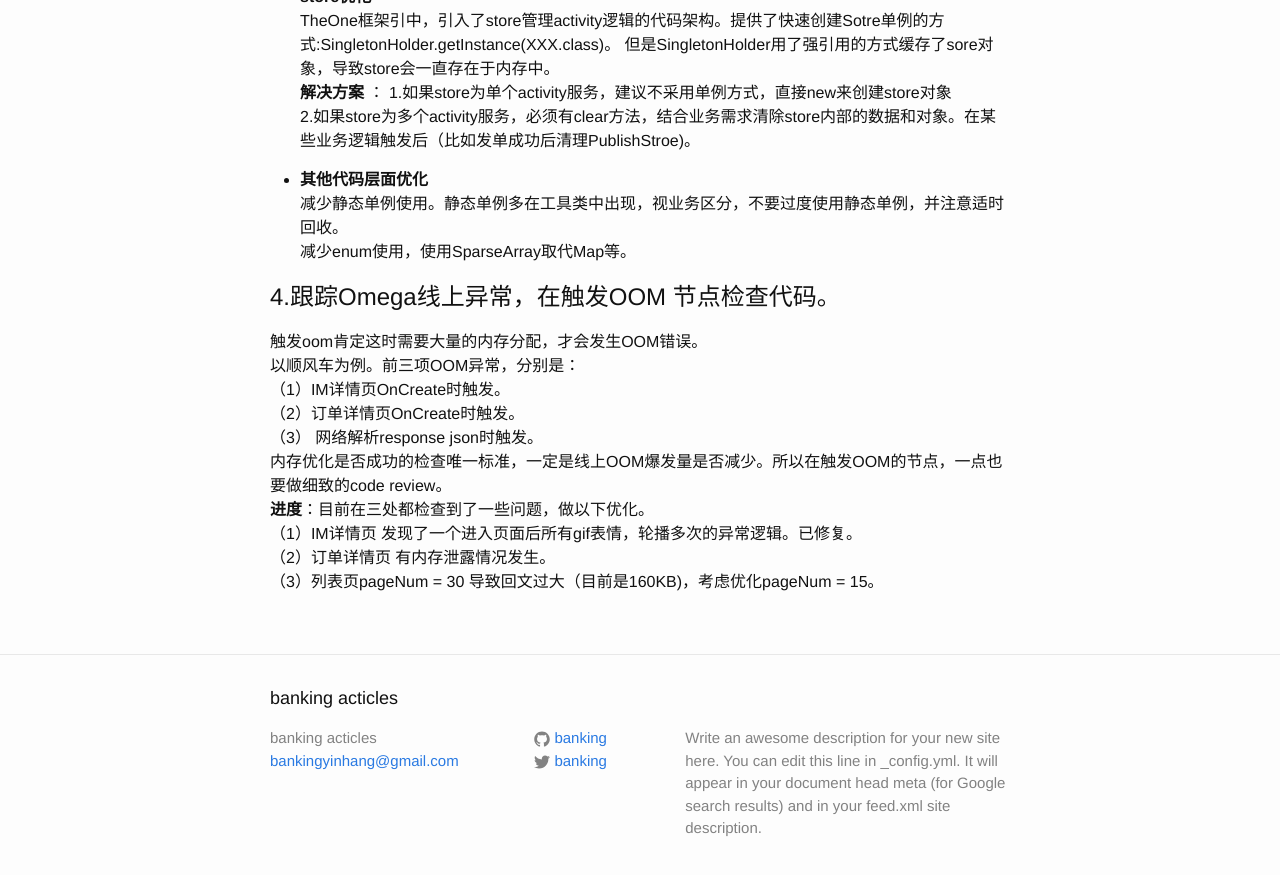
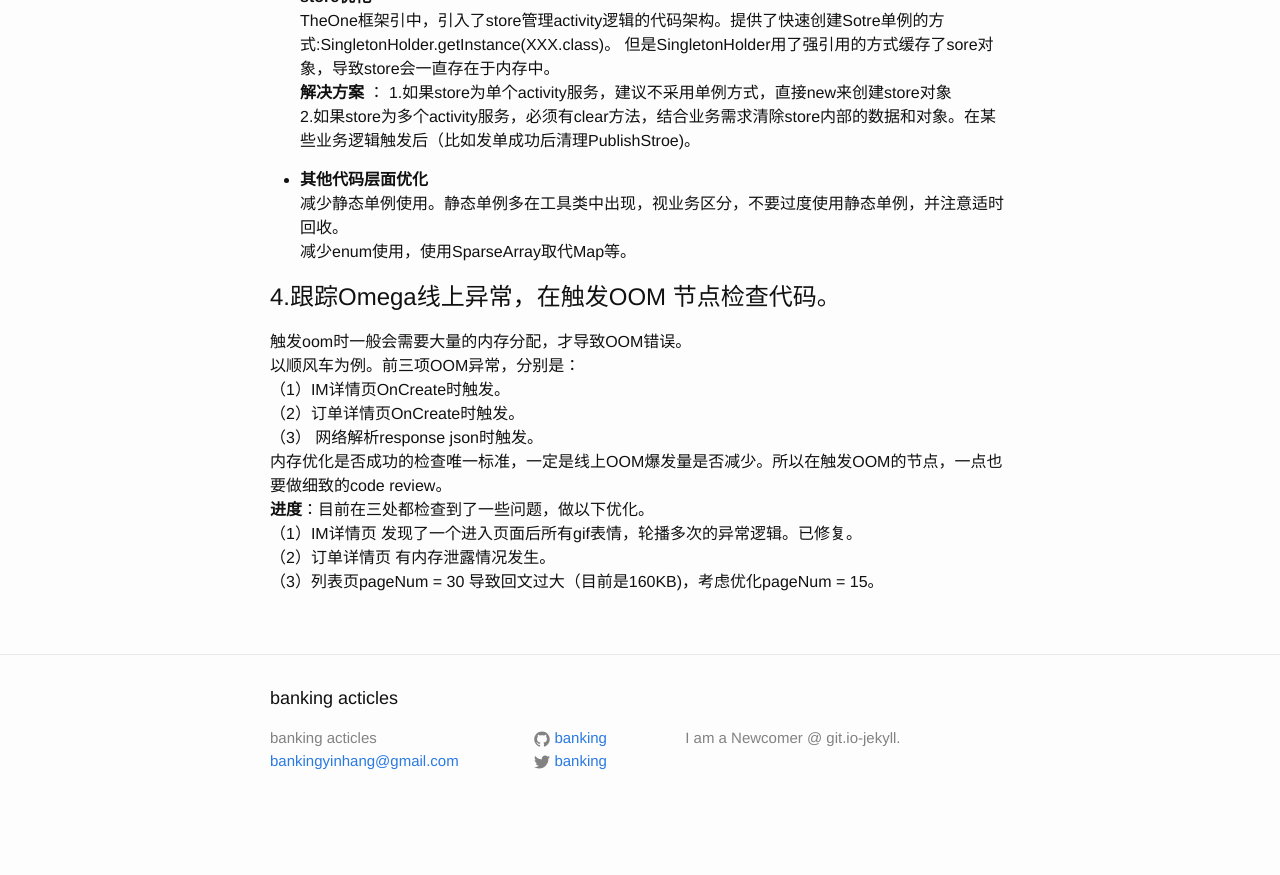
Before and after one commit to banking/banking.github.io, a Jekyll site: the page built from _posts/2016-03-07-android-memory-optimize.markdown, in a window 1280 px wide and 900 px high, scrolled down 998 px. Shown: the top 875 px of the window. Built offline with Jekyll 4.4.1, drawn with Linux system fonts in a browser that asks for light colours; after the commit the page ends 1830 px from its top, so only the background shows below that; some of the changed text lies outside the part shown.

Commit message:
edit description

```diff
--- a/_config.yml
+++ b/_config.yml
@@ -9,9 +9,7 @@
 title: banking acticles
 email: bankingyinhang@gmail.com
 description: > # this means to ignore newlines until "baseurl:"
-  Write an awesome description for your new site here. You can edit this
-  line in _config.yml. It will appear in your document head meta (for
-  Google search results) and in your feed.xml site description.
+ I am a Newcomer @ git.io-jekyll.
 baseurl: "" # the subpath of your site, e.g. /blog
 url: "http://yourdomain.com" # the base hostname & protocol for your site
 twitter_username: banking
--- a/_posts/2016-03-07-android-memory-optimize.markdown
+++ b/_posts/2016-03-07-android-memory-optimize.markdown
@@ -46,7 +46,7 @@ TheOne框架引中，引入了store管理activity逻辑的代码架构。提供
 
 
 # 4.跟踪Omega线上异常，在触发OOM 节点检查代码。
-触发oom肯定这时需要大量的内存分配，才会发生OOM错误。
+触发oom时一般会需要大量的内存分配，才导致OOM错误。
 以顺风车为例。前三项OOM异常，分别是：
 （1）IM详情页OnCreate时触发。
 （2）订单详情页OnCreate时触发。
```
Also changed, not shown: other parts of _posts/2016-03-07-android-memory-optimize.markdown (+1 -1 lines), 5 other files.
